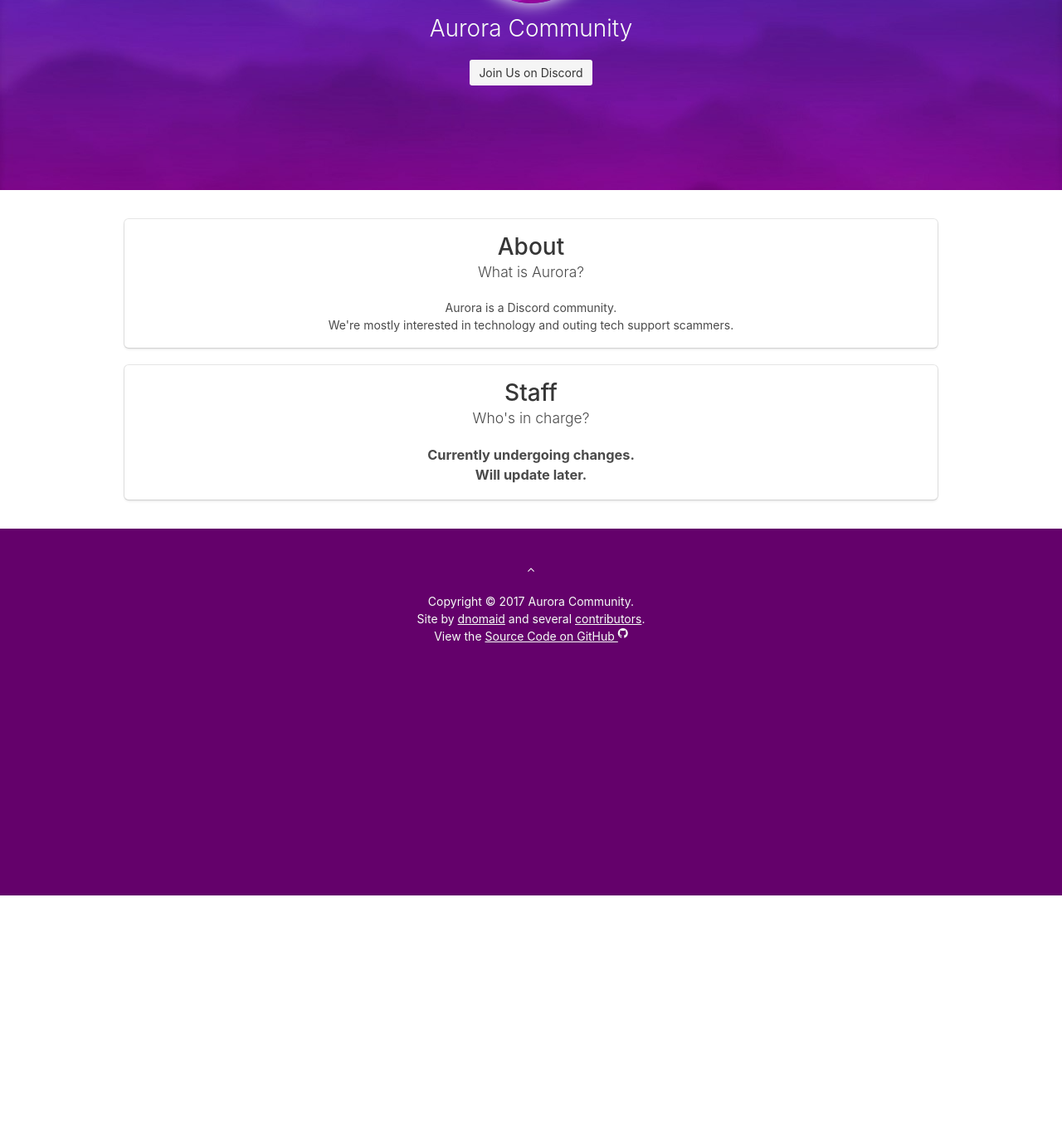
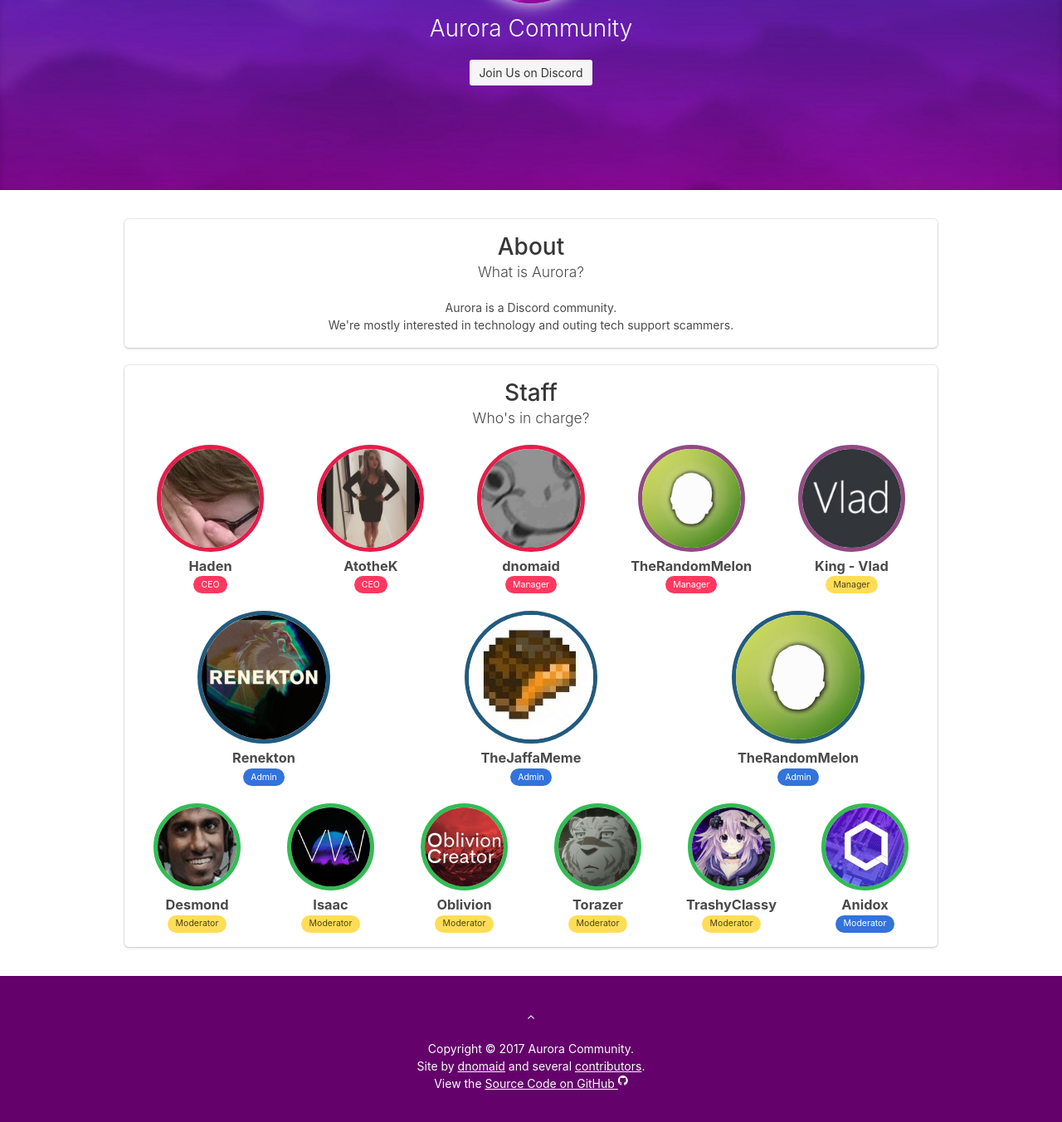
Before and after one commit to AuroraCommunity/AuroraCommunity.github.io, a Jekyll site: the page built from index.html, in a window 1280 px wide and 1400 px high, scrolled down 321 px. Shown: the top 1352 px of the window at 83% size. Built offline with Jekyll 4.4.1, drawn with Linux system fonts in a browser that asks for light colours; nearby versions of some CDN libraries.

Commit message:
Temp update #1 - Added CEOs and Managers

```diff
--- a/index.html
+++ b/index.html
@@ -15,10 +15,7 @@
     <div class="box" id="staff" style="text-align: center;">
       <h1 class="title"><strong>Staff</strong></h1>
       <h2 class="subtitle">Who's in charge?</h2>
-
-      <h3>Currently undergoing changes.<br/>Will update later.</h3>
-
-      <!-- # Management Team
+       <div class="columns">
         <div class="column">
           <a href="https://thehaden.co" target="_blank" rel="noopener noreferrer"><img src="/img/people/haden.jpg" class="someone ceo"></a>
           <h3>Haden</h3>
@@ -26,38 +23,31 @@
         </div>
 
         <div class="column">
-          <a href="https://www.youtube.com/channel/UCi6p-LPSRkcMhEIJ2Qe0ABg/" target="_blank" rel="noopener noreferrer"><img src="/img/people/amy.jpg" class="someone manager"></a>
+          <a href="https://www.youtube.com/channel/UCi6p-LPSRkcMhEIJ2Qe0ABg/" target="_blank" rel="noopener noreferrer"><img src="/img/people/amy.jpg" class="someone ceo"></a>
           <h3>AtotheK</h3>
+          <span class="tag is-danger">CEO</span>
+        </div>
+
+        <div class="column">
+          <a href="https://dnomaid.co.uk" target="_blank" rel="noopener noreferrer"><img src="/img/people/dnomaid.jpg" class="someone ceo"></a>
+          <h3>dnomaid</h3>
           <span class="tag is-danger">Manager</span>
         </div>
 
         <div class="column">
-          <a href="https://stupiddan.ml" target="_blank" rel="noopener noreferrer"><img src="/img/people/dan.jpg" class="someone manager"></a>
-          <h3>Dan</h3>
+          <a href="https://trm.ovh" target="_blank" rel="noopener noreferrer"><img src="/img/people/melon.jpg" class="someone manager"></a>
+          <h3>TheRandomMelon</h3>
           <span class="tag is-danger">Manager</span>
         </div>
 
         <div class="column">
-          <a href="https://dnomaid.co.uk" target="_blank" rel="noopener noreferrer"><img src="/img/people/dnomaid.jpg" class="someone manager"></a>
-          <h3>dnomaid</h3>
-          <span class="tag is-danger">Manager</span>
+          <img src="/img/people/vlad.jpg" class="someone manager">
+          <h3>King - Vlad</h3>
+          <span class="tag is-warning">Manager</span>
         </div>
       </div>
 
-      # Administration Team
       <div class="columns">
-        <div class="column">
-          <a href="https://www.youtube.com/channel/UC04awUMPfLwEGtCCWvYq-UQ" target="_blank" rel="noopener noreferrer"><img src="/img/people/anidox.jpg" class="someone admin-plus"></a>
-          <h3>Anidox</h3>
-          <span class="tag is-info">Head Admin</span>
-        </div>
-
-        <div class="column">
-          <a href="https://crashieblog.wordpress.com" target="_blank" rel="noopener noreferrer"><img src="/img/people/crashie.jpg" class="someone admin"></a>
-          <h3>Crashie</h3>
-          <span class="tag is-info">Admin</span>
-        </div>
-
         <div class="column">
           <img src="/img/people/ren.jpg" class="someone admin">
           <h3>Renekton</h3>
@@ -88,12 +77,6 @@
         <div class="column">
           <a href="https://vaporwave.ga" target="_blank" rel="noopener noreferrer"><img src="/img/people/vaporwave.jpg" class="someone mod"></a>
           <h3>Isaac</h3>
-          <span class="tag is-warning">Moderator</span>
-        </div>
-
-        <div class="column">
-          <img src="/img/people/vlad.jpg" class="someone mod">
-          <h3>King - Vlad</h3>
           <span class="tag is-warning">Moderator</span>
         </div>
 
@@ -113,7 +96,13 @@
           <img src="/img/people/trashy.jpg" class="someone mod">
           <h3>TrashyClassy</h3>
           <span class="tag is-warning">Moderator</span>
-        </div> -->
+        </div>
+
+        <div class="column">
+          <a href="https://www.youtube.com/channel/UC04awUMPfLwEGtCCWvYq-UQ" target="_blank" rel="noopener noreferrer"><img src="/img/people/anidox.jpg" class="someone mod"></a>
+          <h3>Anidox</h3>
+          <span class="tag is-info">Moderator</span>
+        </div>
     </div>
   </div>
 </div>
```
Also changed, not shown: other parts of index.html (+0 -1 lines).
